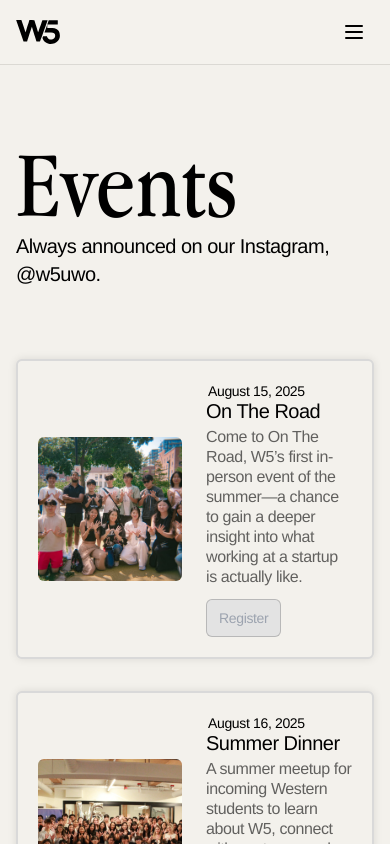
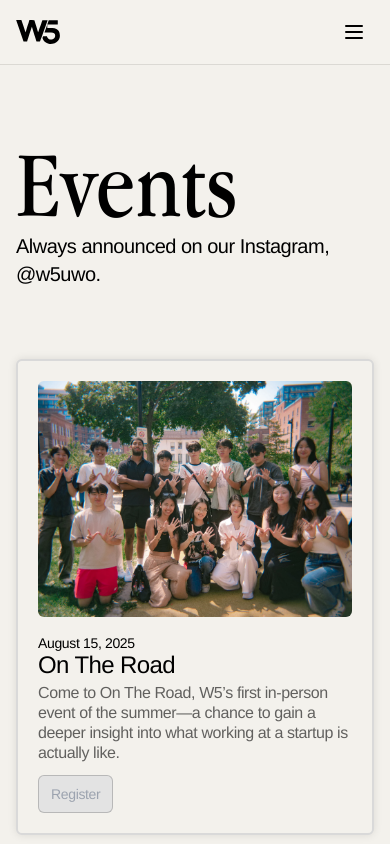
Before and after one commit to andyy-liu/w5-website, a React (Vite) app: page /events in a window 390 px wide. Shown: the top 844 px of the page. Built offline with nearby package versions, Linux system fonts and the light colour scheme; the HTML template or start-up script is replaced by a standard one.

Commit message:
redesigned mobile events page and (hopefully) fixed safari ios26 vh bug

```diff
--- a/src/components/Layout.tsx
+++ b/src/components/Layout.tsx
@@ -9,7 +9,7 @@ interface LayoutProps {
 
 const Layout = ({ children, variant = "default" }: LayoutProps) => {
   return (
-    <div className="min-h-screen flex flex-col">
+    <div className="min-h-dvh flex flex-col">
       <Header variant={variant} />
       <main className="flex-1">{children}</main>
       <Footer />
--- a/src/index.css
+++ b/src/index.css
@@ -58,6 +58,13 @@
 @tailwind base;
 @tailwind components;
 @tailwind utilities;
+
+/* Fix for Safari iOS viewport height */
+@supports (-webkit-touch-callout: none) {
+  .min-h-dvh {
+    min-height: -webkit-fill-available;
+  }
+}
 
 /* W5 Design System - Purple gradient theme with entrepreneurship focus */
 
--- a/src/pages/Events.tsx
+++ b/src/pages/Events.tsx
@@ -30,13 +30,13 @@ const Events = () => {
               {EVENTS.map((event, idx) => (
                 <div
                   key={idx}
-                  className="bg-cream rounded-lg cursor-pointer p-5 flex items-stretch space-x-6 border-2 border-[#D9D9D9] transition-all duration-300 ease-out hover:-translate-y-0.5"
+                  className="bg-cream rounded-lg cursor-pointer p-5 flex flex-col md:flex-row md:items-stretch md:space-x-6 border-2 border-[#D9D9D9] transition-all duration-300 ease-out hover:-translate-y-0.5"
                   style={{ boxShadow: "0 0 8px rgba(0, 4, 0, 0.1)" }}
                   onClick={() => navigate(`/events/${event.id}`)}
                 >
                   {/* Event Image */}
-                  <div className="w-36 flex-shrink-0 flex items-center justify-center">
-                    <div className="w-36 h-36 rounded-lg overflow-hidden bg-gray-100">
+                  <div className="w-full md:w-36 flex-shrink-0 flex items-center justify-center mb-4 md:mb-0">
+                    <div className="w-full aspect-[4/3] md:w-36 md:h-36 md:aspect-auto rounded-lg overflow-hidden bg-gray-200">
                       {event.image ? (
                         <img
                           src={event.image}
@@ -45,9 +45,19 @@ const Events = () => {
                         />
                       ) : (
                         <div className="w-full h-full flex items-center justify-center">
-                          <span className="text-sm text-gray-500">
-                            No Image
-                          </span>
+                          <svg
+                            className="w-12 h-12 text-gray-400"
+                            fill="none"
+                            stroke="currentColor"
+                            viewBox="0 0 24 24"
+                          >
+                            <path
+                              strokeLinecap="round"
+                              strokeLinejoin="round"
+                              strokeWidth={1.5}
+                              d="M4 16l4.586-4.586a2 2 0 012.828 0L16 16m-2-2l1.586-1.586a2 2 0 012.828 0L20 14m-6-6h.01M6 20h12a2 2 0 002-2V6a2 2 0 00-2-2H6a2 2 0 00-2 2v12a2 2 0 002 2z"
+                            />
+                          </svg>
                         </div>
                       )}
                     </div>
@@ -55,23 +65,11 @@ const Events = () => {
                   {/* Event details */}
                   <div className="flex-1">
                     <div className="flex items-center gap-2 mb-1">
-                      <div className="text-sm md:text-md font-helvetica text-black tracking-tight font-medium -mb-2 ml-0.5">
+                      <div className="text-sm md:text-md font-helvetica text-black tracking-tight font-medium -mb-2 md:ml-0.5">
                         {event.date}
                       </div>
-                      {/* {event.portfolio && (
-                        <div
-                          className="justify-center px-2 py-0.5 rounded-2xl text-xs font-normal tracking-tight text-black -mb-2"
-                          style={{
-                            backgroundColor: event.portfolioColor
-                              ? `${event.portfolioColor}50`
-                              : "#000020",
-                          }}
-                        >
-                          {event.portfolio}
-                        </div>
-                      )} */}
                     </div>
-                    <div className="text-xl md:text-2xl lg:text-3xl font-helvetica font-medium tracking-tight text-black mb-1">
+                    <div className="text-2xl md:text-2xl lg:text-3xl font-helvetica font-medium tracking-tight text-black mb-1">
                       {event.title}
                     </div>
                     <div className="text-base/5 md:text-lg/5 font-helvetica text-black/60 tracking-tight -mt-0.5 mb-3">
@@ -82,6 +80,7 @@ const Events = () => {
                         href={event.register}
                         target="_blank"
                         rel="noopener noreferrer"
+                        onClick={(e) => e.stopPropagation()}
                       >
                         <button className="px-3 py-2 rounded-lg bg-[#E3E3E3] border border-[#767676] text-sm tracking-tight font-helvetica text-gray-800 hover:bg-gray-200 transition">
                           Register
```
